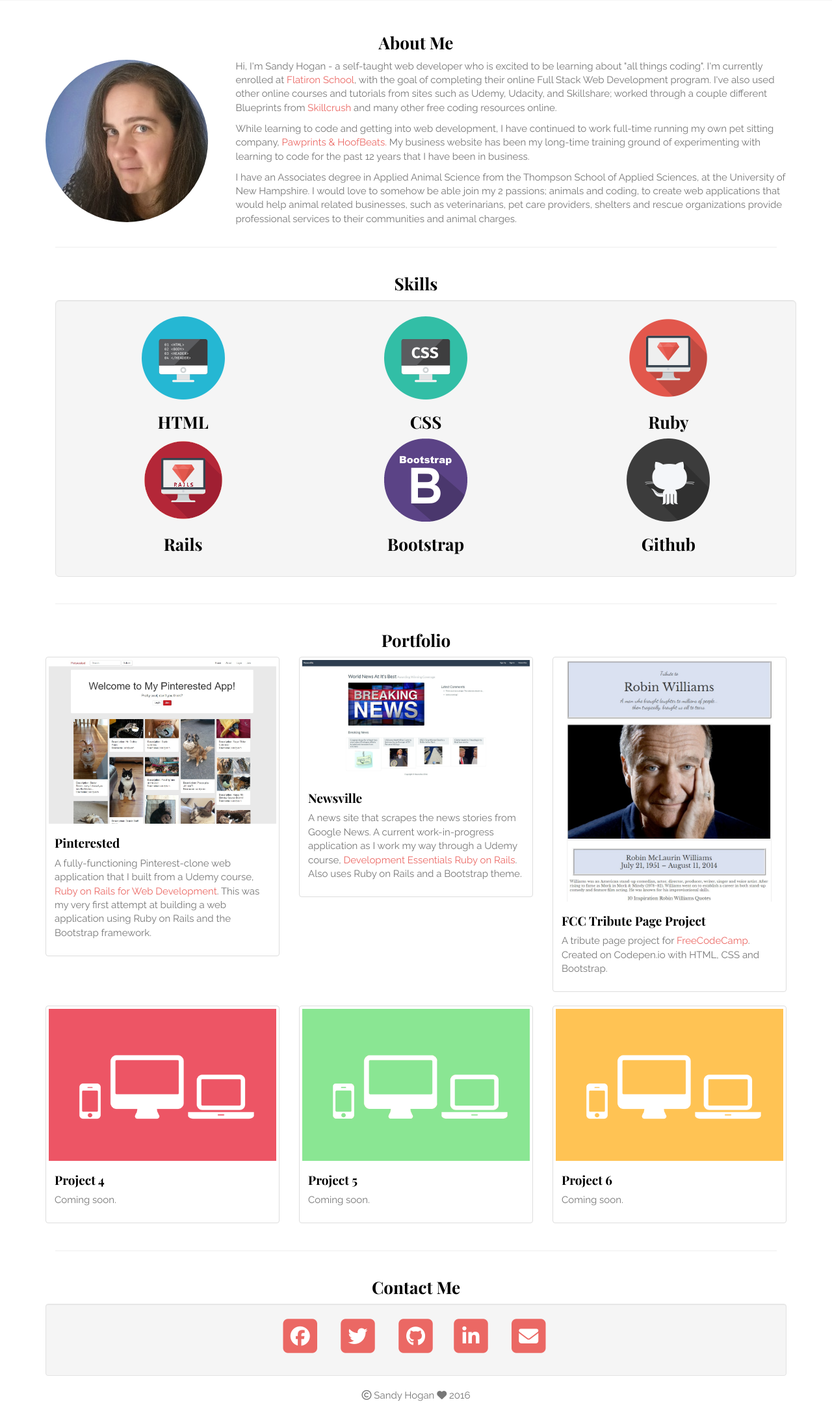
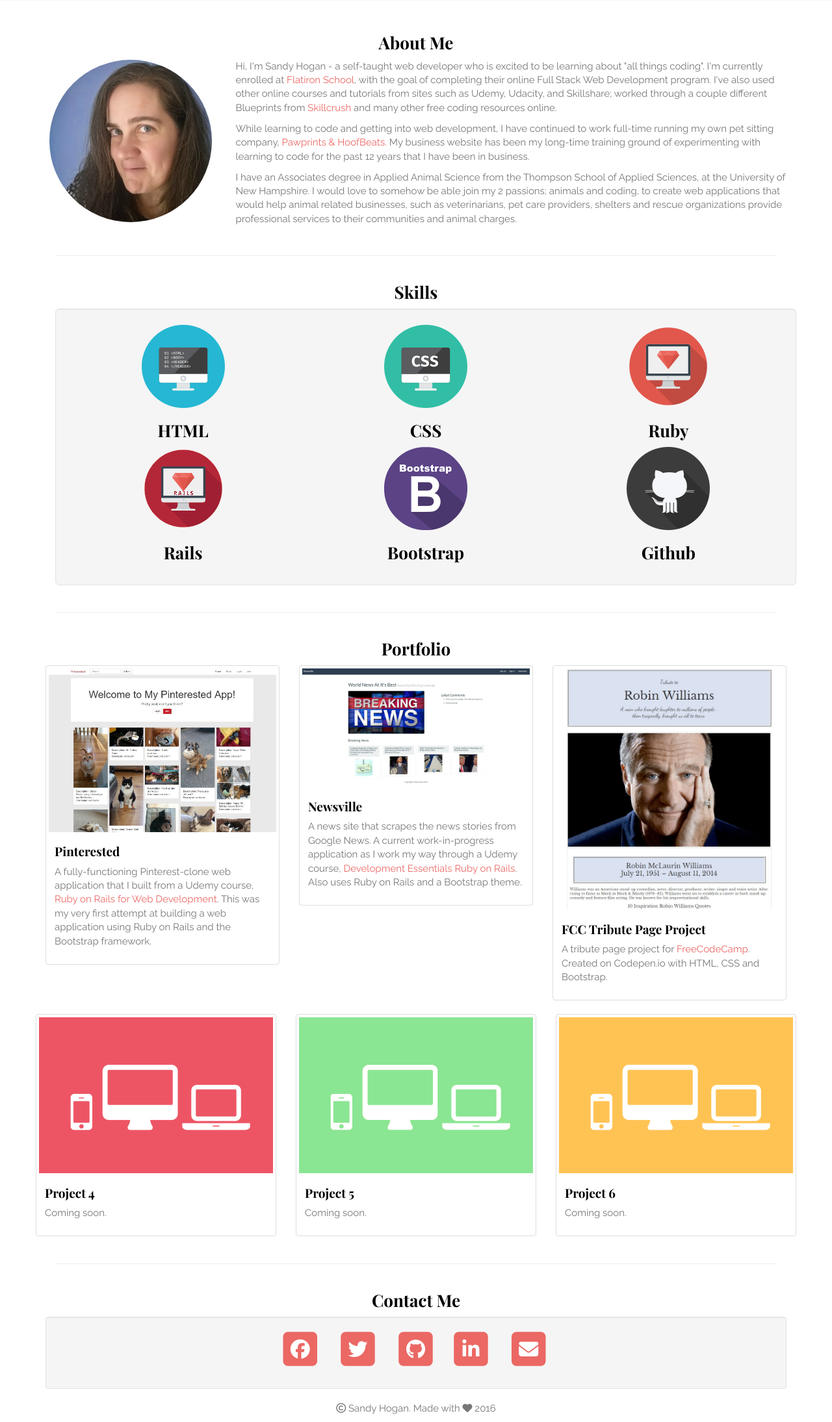
Before and after one commit to sandyvern/portfolio, a PHP site: page / in a window 1280 px wide. Shown: the part 340-2529 px from the top of the page at 65% size. Before the commit the page ends 2497 px from the top, so only its background shows below. Run offline with PHP 8.4, Linux system fonts and the light colour scheme; some libraries are stand-ins or nearby versions; some web fonts are replaced.

Commit message:
edited footer text

```diff
--- a/css/custom.css
+++ b/css/custom.css
@@ -1,5 +1,8 @@
 @import url('https://fonts.googleapis.com/css?family=Playfair+Display:400,400i,700,700i|Raleway:400,400i,500,700,700i');
 
 .profilepic {
+    display: block;
     max-width: 150px;
+    margin: 0 auto 30px;
+    border-radius: 100%;
 }
--- a/home.html
+++ b/home.html
@@ -152,6 +152,7 @@
           <div class="section">
             <h3 class="text-center"><span class="sectionName">Portfolio</span></h3>
             <div class="row">
+
               <div class="col-sm-6 col-md-4">
                 <div class="thumbnail">
                   <a href="https://sandypinterested.herokuapp.com/" target="_blank"><img src="img/pinterested.jpg" alt="Pinterested site" class="img-responsive"></a>
@@ -182,6 +183,8 @@
                 </div>
               </div>
 
+              <div class="row">
+
               <div class="col-sm-6 col-md-4">
                 <div class="thumbnail">
                   <img src="img/placeholderdarkpink.png" alt="computer, laptop, smartphone" class="img-responsive">
@@ -210,6 +213,8 @@
                     <p>Coming soon.</p>
                   </div>
                 </div>
+              </div>
+
               </div>
 
             </div> <!-- close row -->
@@ -272,7 +277,7 @@
           <div class="row">
             <div class="section">
               <div class="col-md-12">
-                          <p class="copyright"><i class="fa fa-copyright" aria-hidden="true"></i> Sandy Hogan <i class="fa fa-heart"></i> 2016</p>
+                          <p class="copyright"><i class="fa fa-copyright" aria-hidden="true"></i> Sandy Hogan. Made with <i class="fa fa-heart"></i> 2016</p>
                       </div>
             </div> <!-- close section -->
           </div> <!-- close row -->
```
